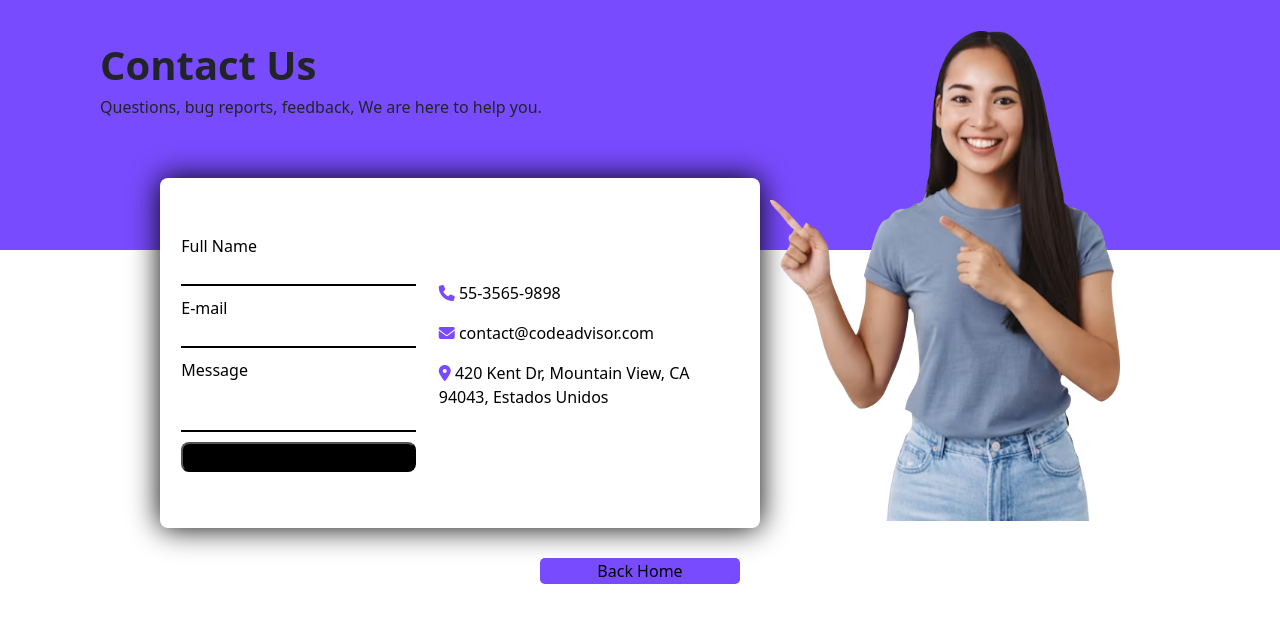
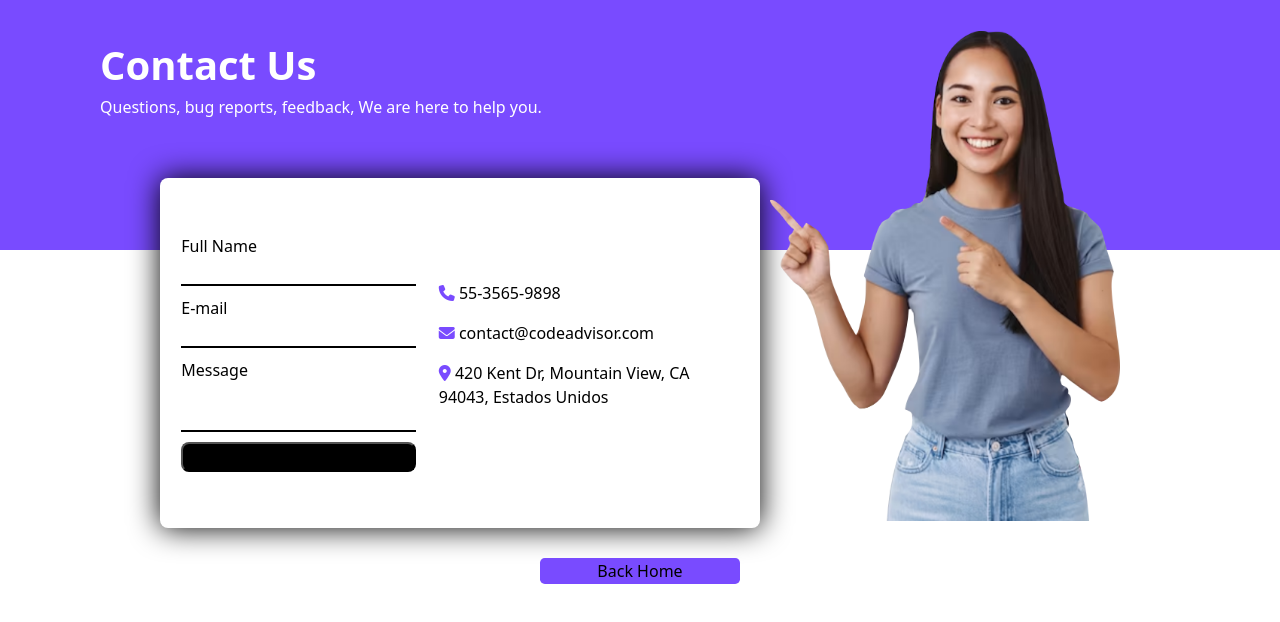
Before and after one commit to sergioare/CodeAdvisor, a React (Create React App) app in the folder client/: page /contact in a window 1280 px wide. Shown: the top 622 px of the page. Built offline with nearby package versions, Linux system fonts and the light colour scheme.

Commit message:
feature(Contact): add forms and style2

```diff
--- a/client/src/components/Contact/Contact.scss
+++ b/client/src/components/Contact/Contact.scss
@@ -13,6 +13,8 @@
 
         p {
             margin-left: 100px;
+        color: white;
+
         }
     }
 
@@ -22,6 +24,7 @@
         margin-left: 100px;
         margin-bottom: 0px;
         margin-top: 35px;
+        color: white;
     }
 
     .conteinerContact {
--- a/client/src/components/Courses/Courses.jsx
+++ b/client/src/components/Courses/Courses.jsx
@@ -1,6 +1,6 @@
 import Navbar from "../Navbar/Navbar";
 import "./Courses.scss"
-import notFound from "../../assets/Page_in_Mante.png"
+// import notFound from "../../assets/Page_in_Mante.png"
 import { useDispatch, useSelector } from "react-redux";
 import { useEffect } from "react";
 import { getTechSkills } from "../../redux/actions/actions";
```
